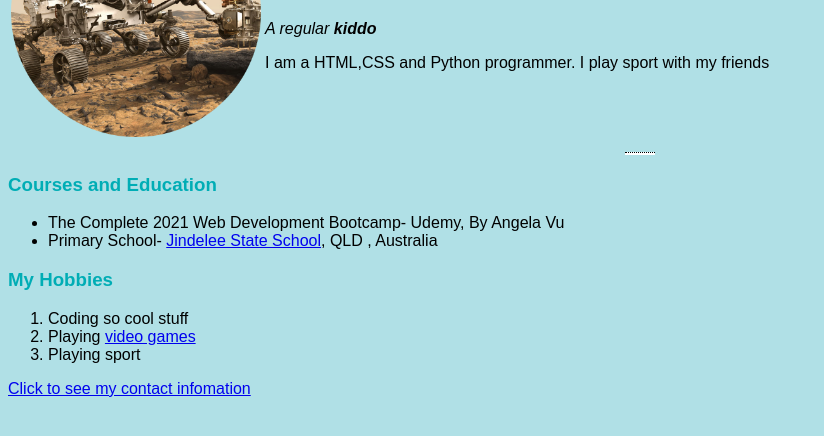
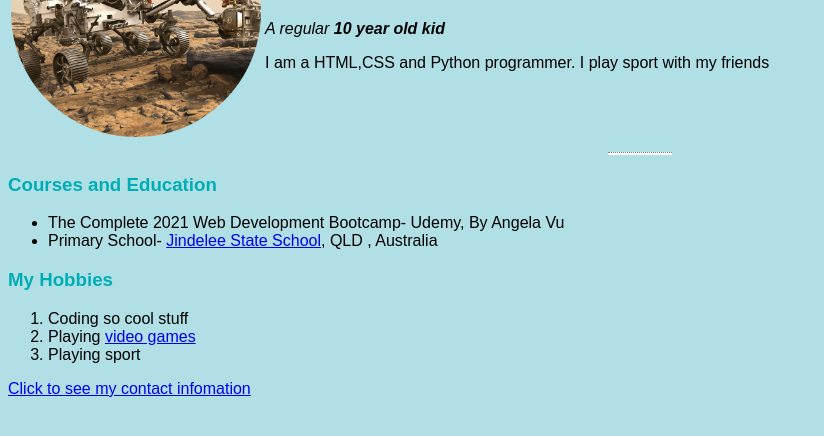
Before and after one commit to timh120311/timh120311.github.io, a plain HTML site: page index.html in a window 1280 px wide. Shown: the part 124-560 px from the top of the page, without its empty margins (0-824 px from the left). Drawn offline with Linux system fonts and the light colour scheme.

Commit message:
Just CSS

```diff
--- a/index.html
+++ b/index.html
@@ -26,7 +26,7 @@
       <td><img src="rover.png" alt="Mars Rover"></td>
       <td>
         <h1>Timothy Huynh</h1>
-        <p><em>A regular <strong>kiddo</strong></em></em></p>
+        <p><em>A regular <strong>10 year old kid</strong></em></em></p>
         <p>I am a HTML,CSS and Python programmer. I play sport with my friends</p>
       </td>
     </tr>
--- a/styles.css
+++ b/styles.css
@@ -32,8 +32,8 @@ label{
 
 
 hr {
-  border-style: none;
-  border-top-style: dotted;
-  height: 30px;
-  width: 30px;
+  border-style: dotted none none;
+  border-color: grey;
+  height: 5px;
+  width: 5%;
 }
```
